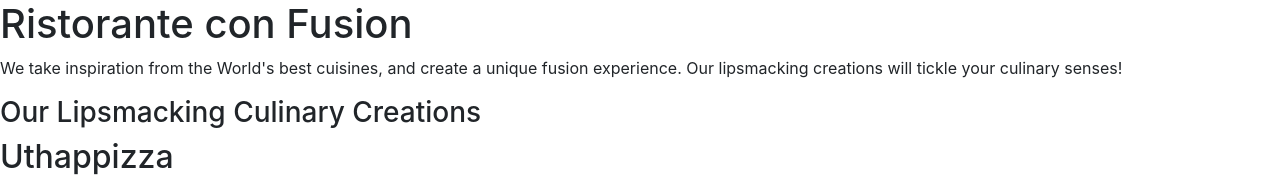
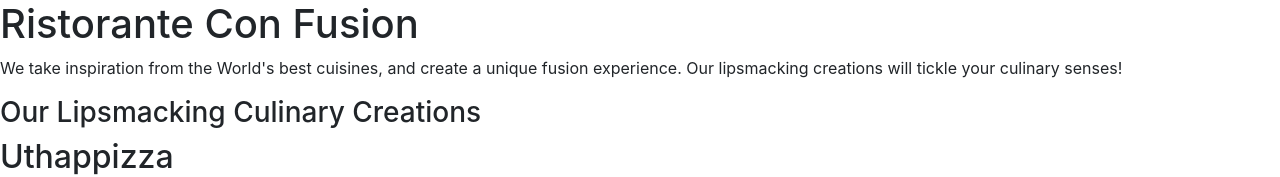
Before and after one commit to kvraiden/Bootstrap, a website: page index.html in a window 1280 px wide. Shown: the top 177 px of the page. Drawn offline with nearby package versions, Linux system fonts and the light colour scheme.

Commit message:
Single Commit

```diff
--- a/index.html
+++ b/index.html
@@ -19,7 +19,7 @@
         <div>
             <div>
                 <div>
-                    <h1>Ristorante con Fusion</h1>
+                    <h1>Ristorante Con Fusion</h1>
                     <p>We take inspiration from the World's best cuisines, and create a unique fusion experience. Our lipsmacking creations will tickle your culinary senses!</p>
                 </div>
                 <div>
```
